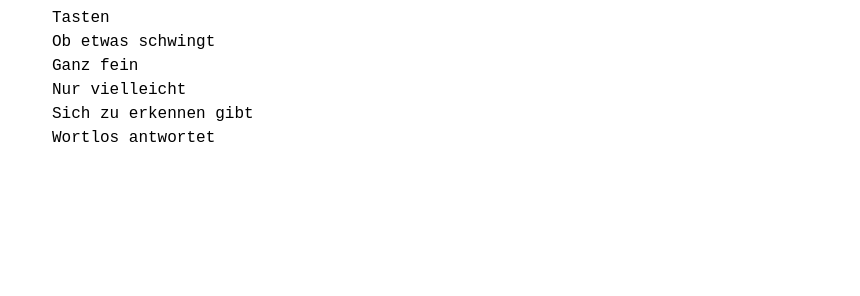
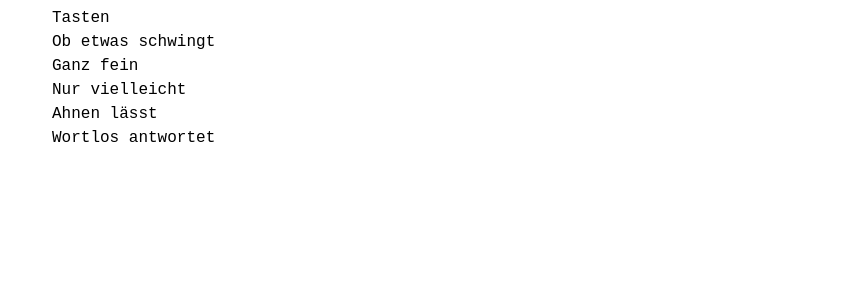
Before and after one commit to lebendigimsein/webpage, a Jekyll site: the page built from _posts/2021-11-18-fragen-in-der-stille.markdown, in a window 1280 px wide. Shown: the part 322-618 px from the top of the page, without its empty margins (208-1068 px from the left). Built offline with Jekyll 4.4.1, drawn with Linux system fonts in a browser that asks for light colours.

Commit message:
«Fragen in die Stille» changed III

```diff
--- a/_posts/2021-11-18-fragen-in-der-stille.markdown
+++ b/_posts/2021-11-18-fragen-in-der-stille.markdown
@@ -17,5 +17,5 @@ Tasten
 Ob etwas schwingt
 Ganz fein
 Nur vielleicht
-Sich zu erkennen gibt
+Ahnen lässt
 Wortlos antwortet
```
